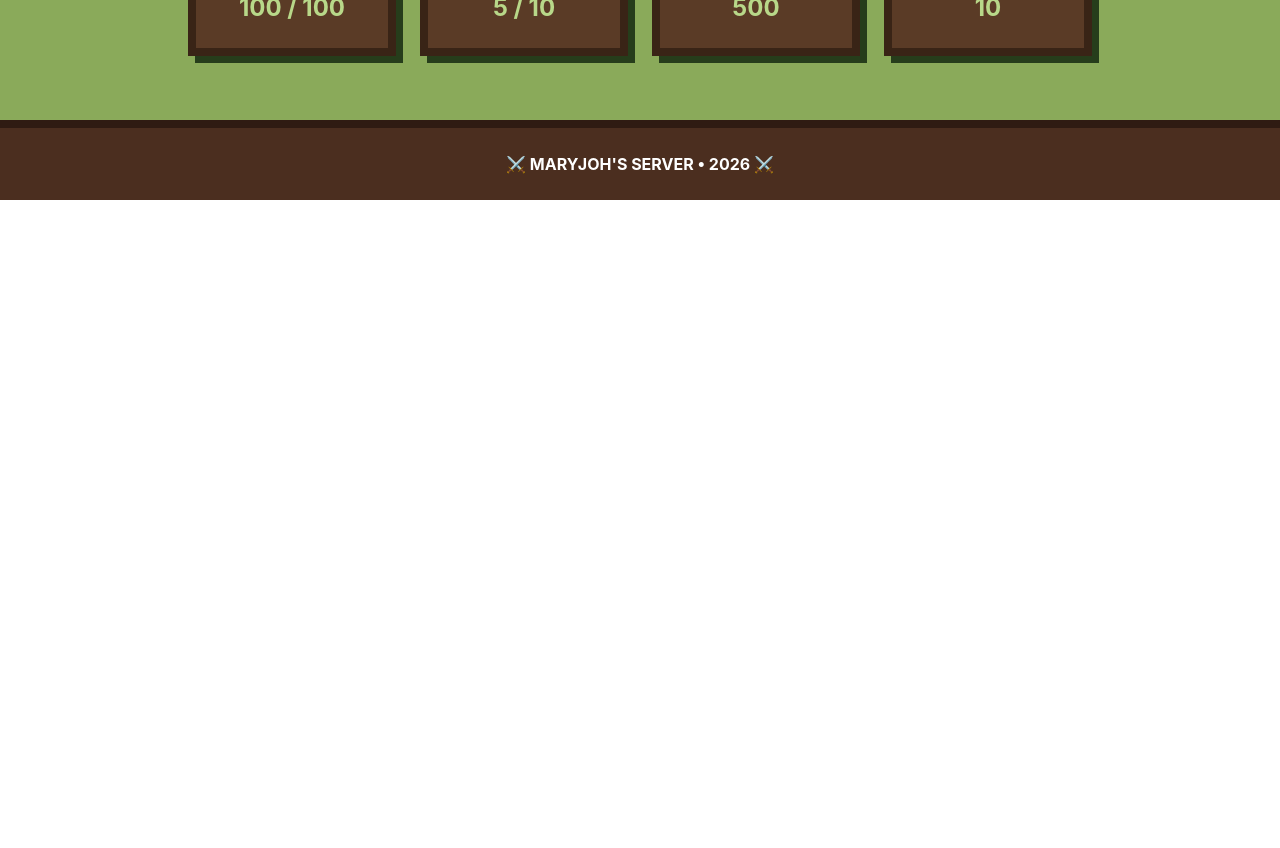
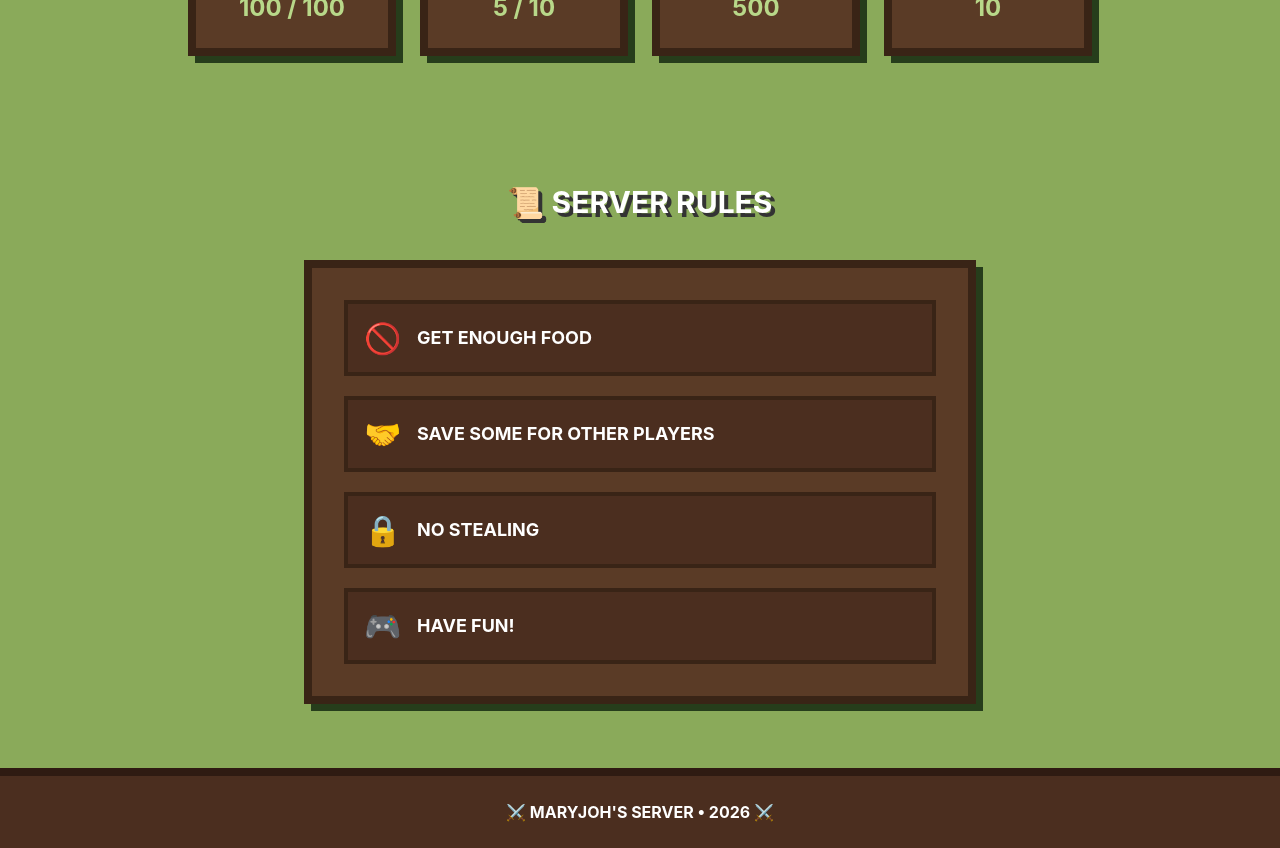
Before and after one commit to ShainaMaryjoh/GARCISO_CSIT340, a React (Vite) app: page / in a window 1280 px wide. Shown: the part 1420-2268 px from the top of the page. Before the commit the page ends 1620 px from the top, so only its background shows below. Built offline with nearby package versions, Linux system fonts and the light colour scheme.

Commit message:
Added rules section

```diff
--- a/src/App.jsx
+++ b/src/App.jsx
@@ -149,6 +149,36 @@ function App() {
         </div>
       </section>
 
+      <section className="px-5 py-16 text-center">
+        <h2 className="mb-10 text-3xl font-bold drop-shadow-[4px_4px_0_#333]">
+          📜 SERVER RULES
+        </h2>
+
+        <div className="mx-auto max-w-2xl border-8 border-[#392416] bg-[#5a3b26] p-8 shadow-[7px_7px_0_#263d1b]">
+
+          <div className="mb-5 flex items-center gap-4 border-4 border-[#392416] bg-[#4b2e1f] p-4">
+            <span className="text-3xl">🚫</span>
+            <p className="text-lg font-bold">GET ENOUGH FOOD</p>
+          </div>
+
+          <div className="mb-5 flex items-center gap-4 border-4 border-[#392416] bg-[#4b2e1f] p-4">
+            <span className="text-3xl">🤝</span>
+            <p className="text-lg font-bold">SAVE SOME FOR OTHER PLAYERS</p>
+          </div>
+
+          <div className="mb-5 flex items-center gap-4 border-4 border-[#392416] bg-[#4b2e1f] p-4">
+            <span className="text-3xl">🔒</span>
+            <p className="text-lg font-bold">NO STEALING</p>
+          </div>
+
+          <div className="flex items-center gap-4 border-4 border-[#392416] bg-[#4b2e1f] p-4">
+            <span className="text-3xl">🎮</span>
+            <p className="text-lg font-bold">HAVE FUN!</p>
+          </div>
+
+        </div>
+      </section>
+
       <footer className="border-t-8 border-[#2f1b12] bg-[#4b2e1f] p-6 text-center font-bold">
         <p>⚔️ MARYJOH'S SERVER • 2026 ⚔️</p>
       </footer>
```
